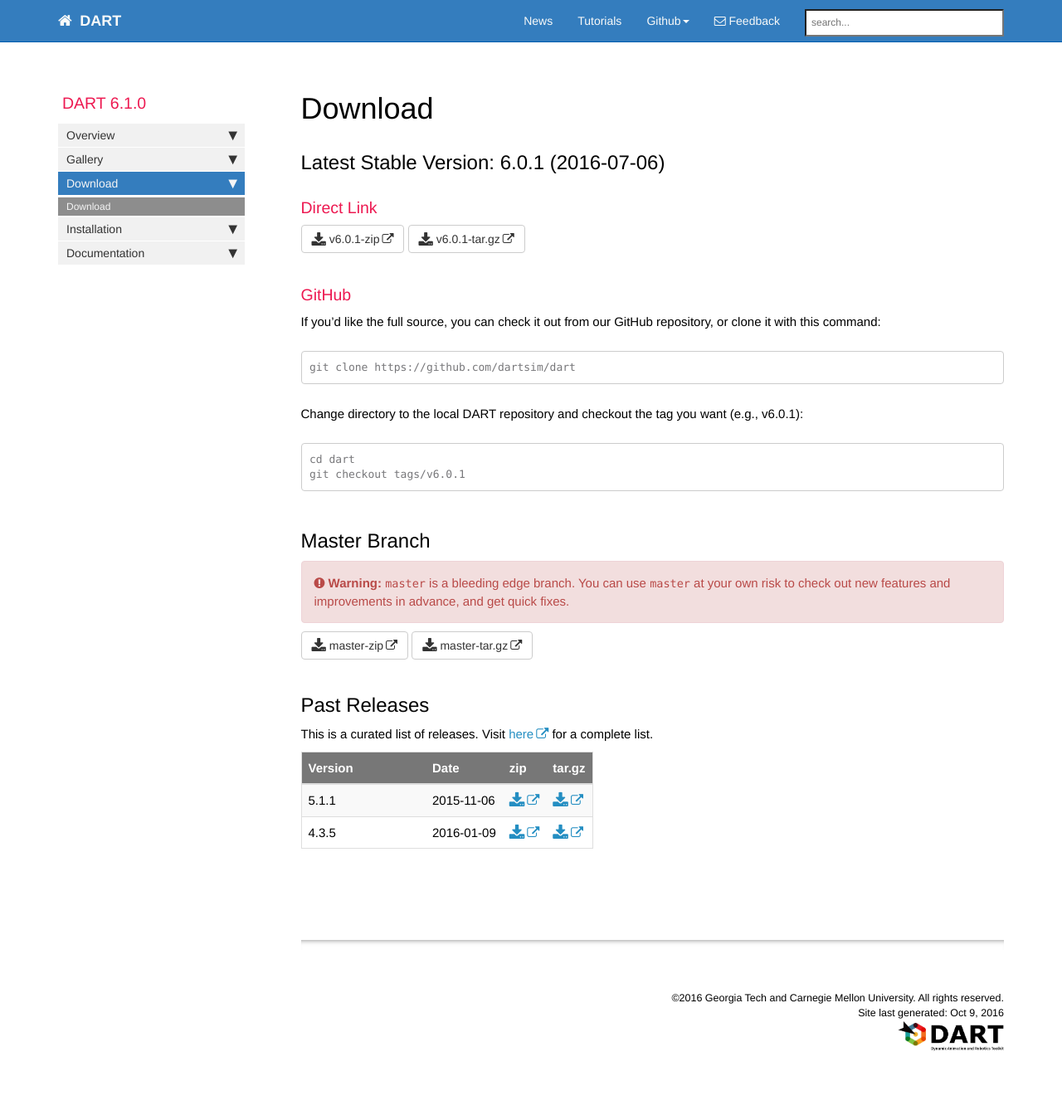
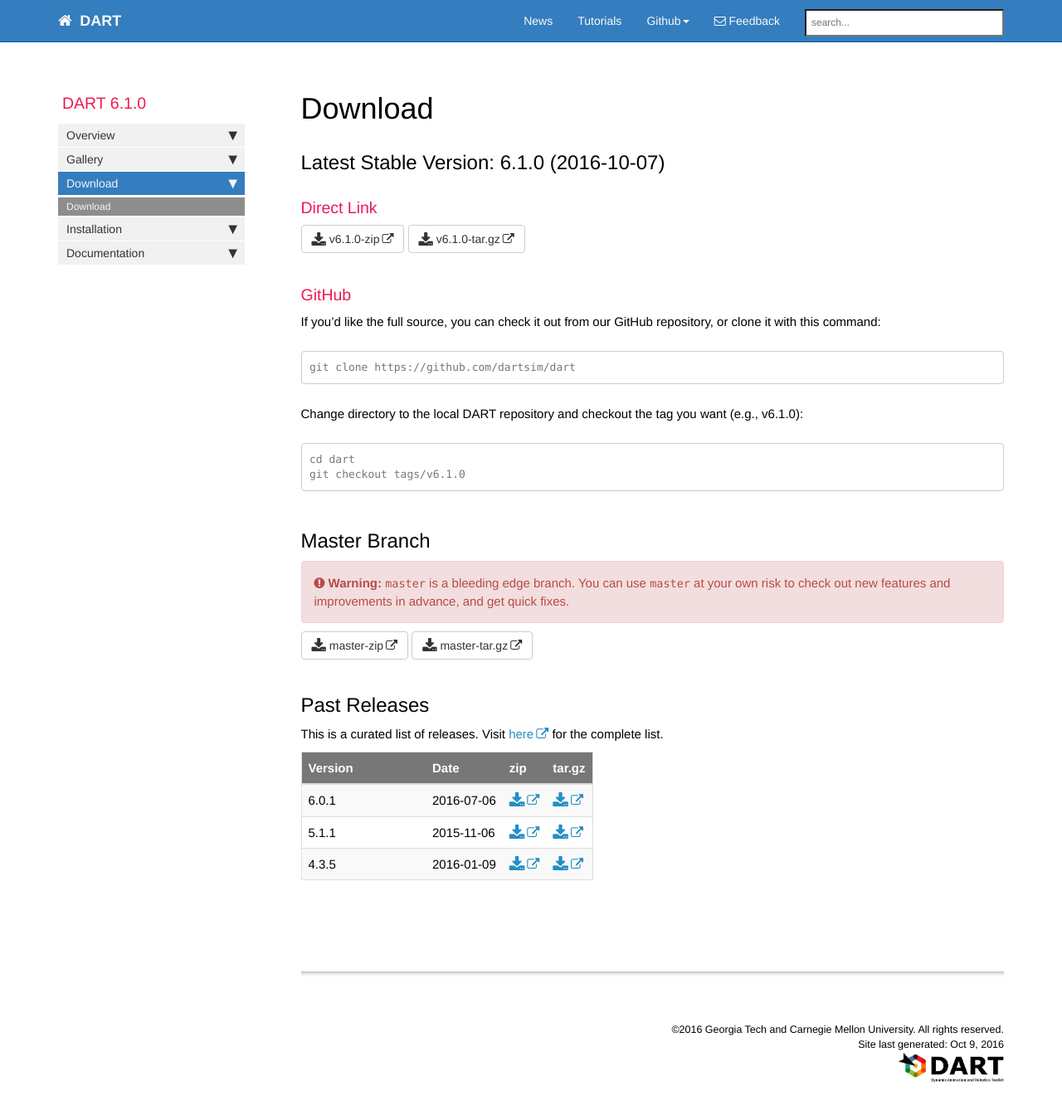
Before and after one commit to dartsim/dartsim.github.io, a Jekyll site: the page built from pages/mydoc/mydoc_download.md, in a window 1280 px wide and 1365 px high. Shown: the top 1344 px of the window at 83% size. Built offline with Jekyll 4.4.1, drawn with Linux system fonts in a browser that asks for light colours; nearby versions of some CDN libraries; comment, search, counter and statistics services are not loaded.

Commit message:
Update the latest version to 6.1.0

````diff
--- a/pages/mydoc/mydoc_download.md
+++ b/pages/mydoc/mydoc_download.md
@@ -6,12 +6,12 @@
 toc: false
 ---
 
-## Latest Stable Version: 6.0.1 (2016-07-06)
+## Latest Stable Version: 6.1.0 (2016-10-07)
 
 ### Direct Link
 
-<a href="https://github.com/dartsim/dart/archive/v6.0.1.zip" class="btn btn-default githubEditButton" role="button"><i class="fa fa-download fa-lg"></i> v6.0.1-zip</a>
-<a href="https://github.com/dartsim/dart/archive/v6.0.1.tar.gz" class="btn btn-default githubEditButton" role="button"><i class="fa fa-download fa-lg"></i> v6.0.1-tar.gz</a>
+<a href="https://github.com/dartsim/dart/archive/v6.1.0.zip" class="btn btn-default githubEditButton" role="button"><i class="fa fa-download fa-lg"></i> v6.1.0-zip</a>
+<a href="https://github.com/dartsim/dart/archive/v6.1.0.tar.gz" class="btn btn-default githubEditButton" role="button"><i class="fa fa-download fa-lg"></i> v6.1.0-tar.gz</a>
 
 ### GitHub
 
@@ -21,11 +21,11 @@
 git clone https://github.com/dartsim/dart
 ```
 
-Change directory to the local DART repository and checkout the tag you want (e.g., v6.0.1):
+Change directory to the local DART repository and checkout the tag you want (e.g., v6.1.0):
 
 ```
 cd dart
-git checkout tags/v6.0.1
+git checkout tags/v6.1.0
 ```
 
 ## Master Branch
@@ -37,9 +37,10 @@
 
 ## Past Releases
 
-This is a curated list of releases. Visit [here](https://github.com/dartsim/dart/releases) for a complete list.
+This is a curated list of releases. Visit [here](https://github.com/dartsim/dart/releases) for the complete list.
 
 | Version | Date       | zip | tar.gz |
 | ------- | ---------- | --- | ------ |
+| 6.0.1   | 2016-07-06 | <a href="https://github.com/dartsim/dart/archive/v6.0.1.zip"><i class="fa fa-download fa-lg"></i></a> | <a href="https://github.com/dartsim/dart/archive/v6.0.1.tar.gz"><i class="fa fa-download fa-lg"></i></a> |
 | 5.1.1   | 2015-11-06 | <a href="https://github.com/dartsim/dart/archive/v5.1.1.zip"><i class="fa fa-download fa-lg"></i></a> | <a href="https://github.com/dartsim/dart/archive/v5.1.1.tar.gz"><i class="fa fa-download fa-lg"></i></a> |
 | 4.3.5   | 2016-01-09 | <a href="https://github.com/dartsim/dart/archive/v4.3.5.zip"><i class="fa fa-download fa-lg"></i></a> | <a href="https://github.com/dartsim/dart/archive/v4.3.5.tar.gz"><i class="fa fa-download fa-lg"></i></a> |
````
